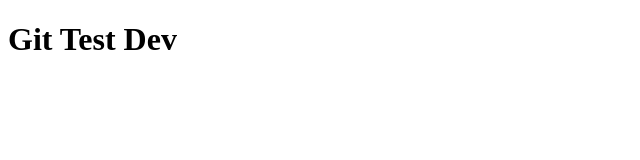
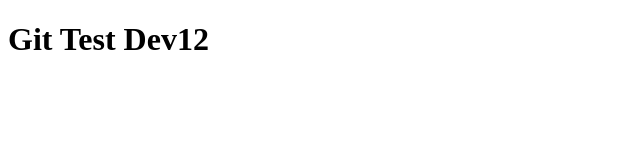
Before and after one commit to D5trate/git-test-01, a plain HTML site: page index.html in a window 1280 px wide. Shown: the full height of the page, 0-640 px from the left. Drawn offline with Linux system fonts and the light colour scheme.

Commit message:
Update index.html

```diff
--- a/index.html
+++ b/index.html
@@ -7,6 +7,6 @@
     <title>Git Test Dev</title>
 </head>
 <body>
-    <h1>Git Test Dev</h1>
+    <h1>Git Test Dev12</h1>
 </body>
 </html>
```
